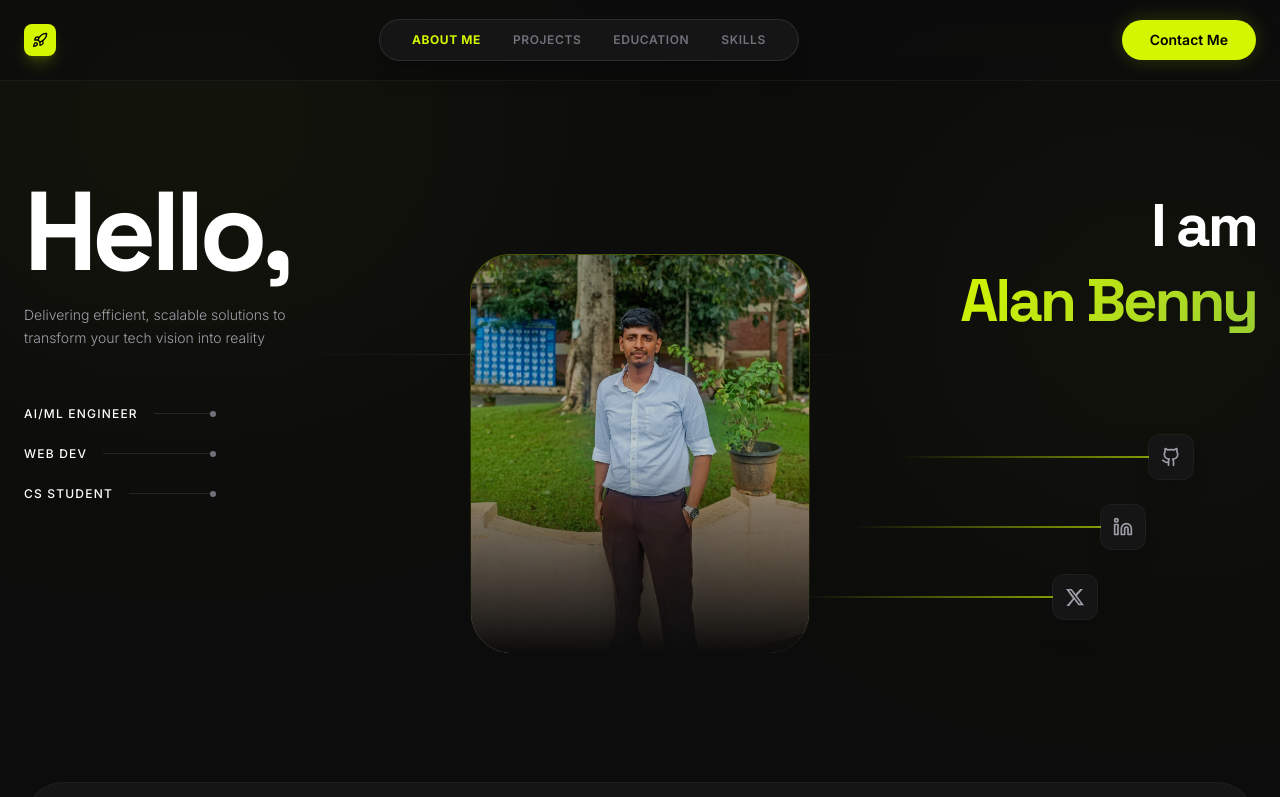
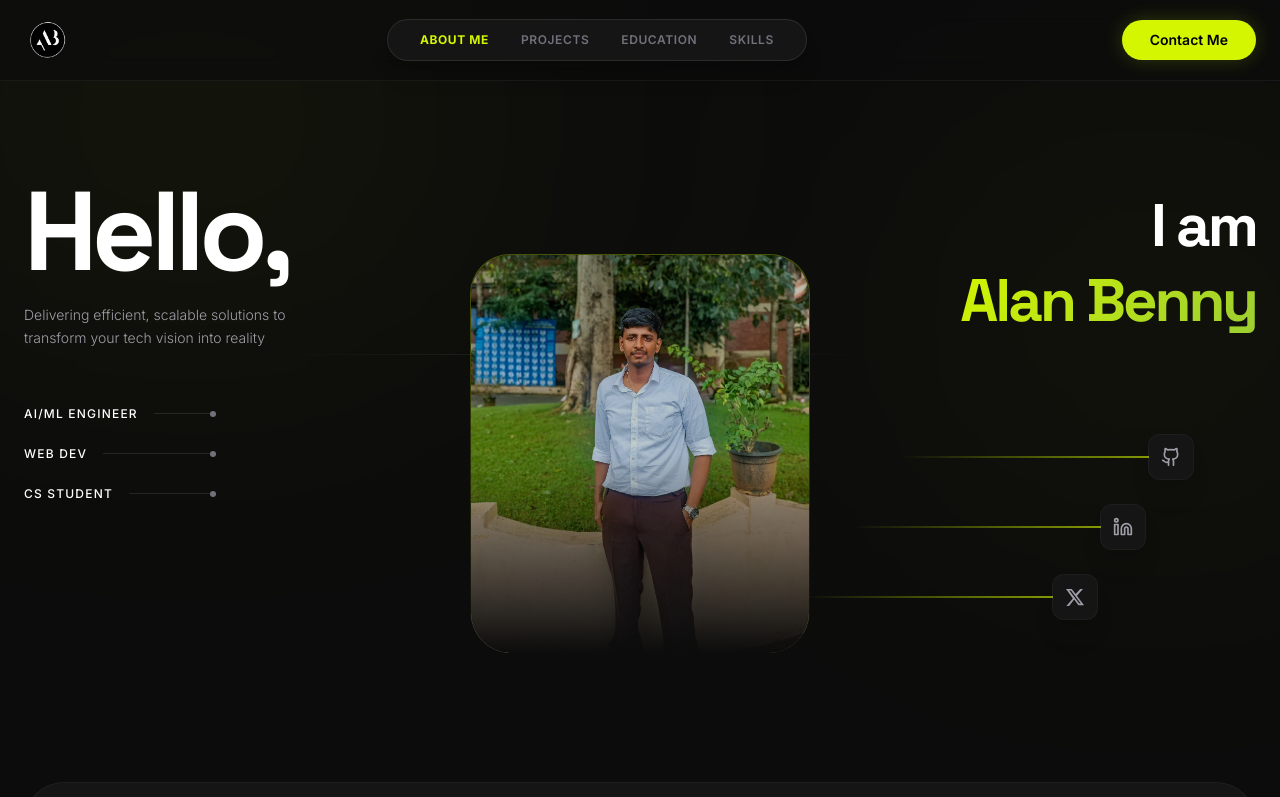
Before and after one commit to Alanbenny123/Portfolio, a React (Vite) app: page / in a window 1280 px wide. Shown: the top 797 px of the page. Built offline with nearby package versions, Linux system fonts and the light colour scheme.

Commit message:
Refactor code structure for improved readability and maintainability

```diff
--- a/src/App.tsx
+++ b/src/App.tsx
@@ -2,7 +2,6 @@ import { motion } from 'motion/react';
 import { useEffect, useState } from 'react';
 import {
   ArrowUpRight,
-  Rocket,
   Github,
   Linkedin,
   Mail,
@@ -93,9 +92,7 @@ export default function App() {
       {/* Navbar */}
       <nav aria-label="Primary navigation" className="fixed top-0 w-full z-50 glass-panel">
         <div className="max-w-7xl mx-auto px-6 h-20 flex items-center justify-between">
-          <div className="w-8 h-8 rounded-lg bg-[#d4f600] flex items-center justify-center shadow-lg shadow-[#d4f600]/20">
-            <Rocket className="w-4 h-4 text-black" />
-          </div>
+          <img src="/ab-logo-circle.png" alt="Alan Benny logo" className="w-12 h-12 object-contain" />
 
           <div className="hidden md:flex items-center gap-8 bg-[#151515] rounded-full px-8 py-3 border border-white/10 shadow-xl">
             {navLinks.map(link => (
@@ -523,9 +520,7 @@ export default function App() {
 
         <div className="max-w-7xl mx-auto px-6 grid grid-cols-1 md:grid-cols-4 gap-12 mb-20 relative z-10">
           <div className="col-span-1 md:col-span-1 border-r border-white/5 pr-8 hidden md:block">
-            <div className="w-10 h-10 rounded-xl bg-[#d4f600] flex items-center justify-center mb-8 shadow-lg shadow-[#d4f600]/20">
-              <Rocket className="w-5 h-5 text-black" />
-            </div>
+            <img src="/ab-logo-circle.png" alt="Alan Benny logo" loading="lazy" className="w-12 h-12 object-contain mb-8" />
             <p className="text-zinc-500 text-xs font-light leading-relaxed max-w-[200px]">
               Get the latest updates, tech tips, and insights on IT solutions right in your inbox.
             </p>
```
Also changed, not shown: public/ab-logo-circle.png (added).
